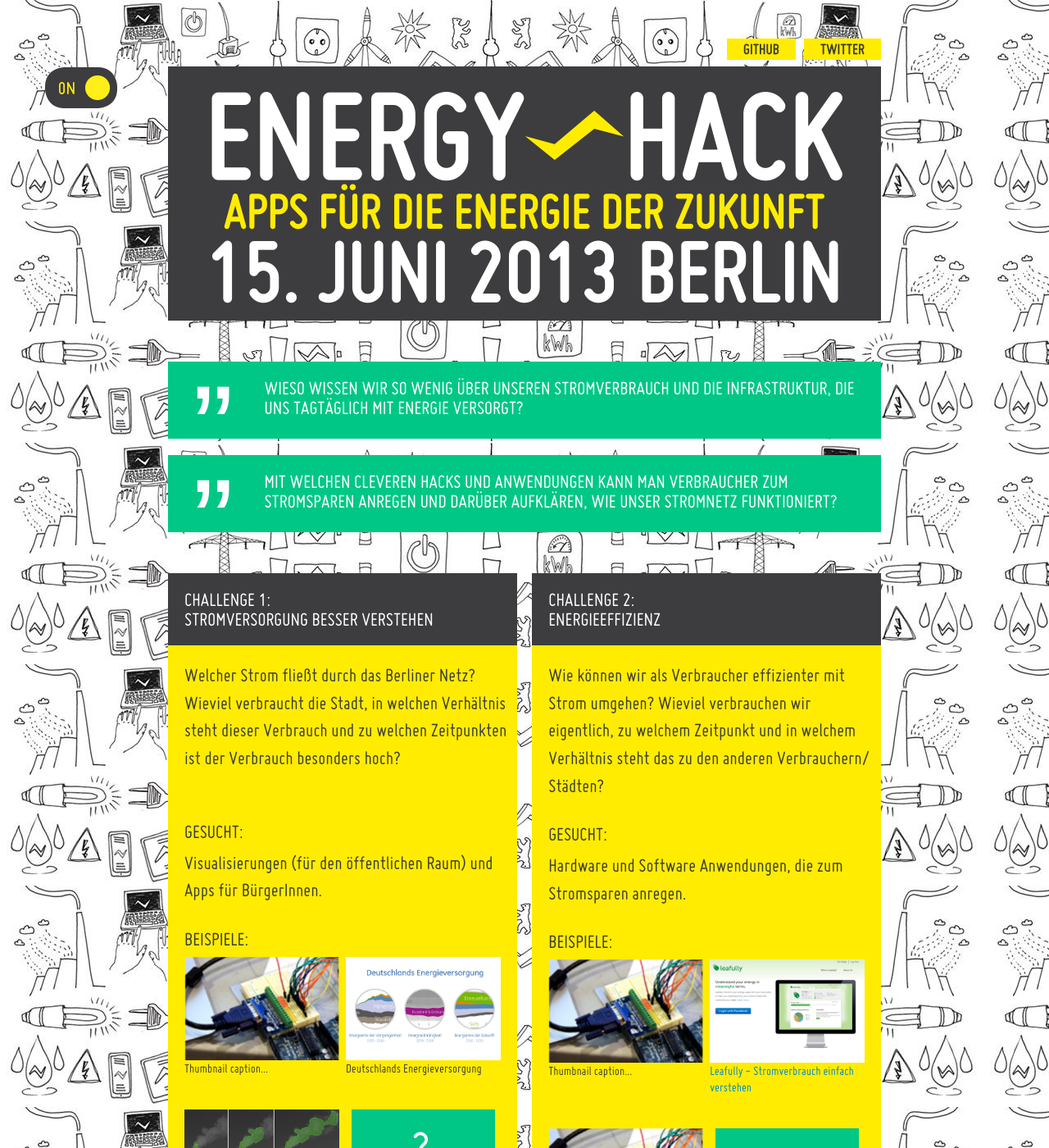
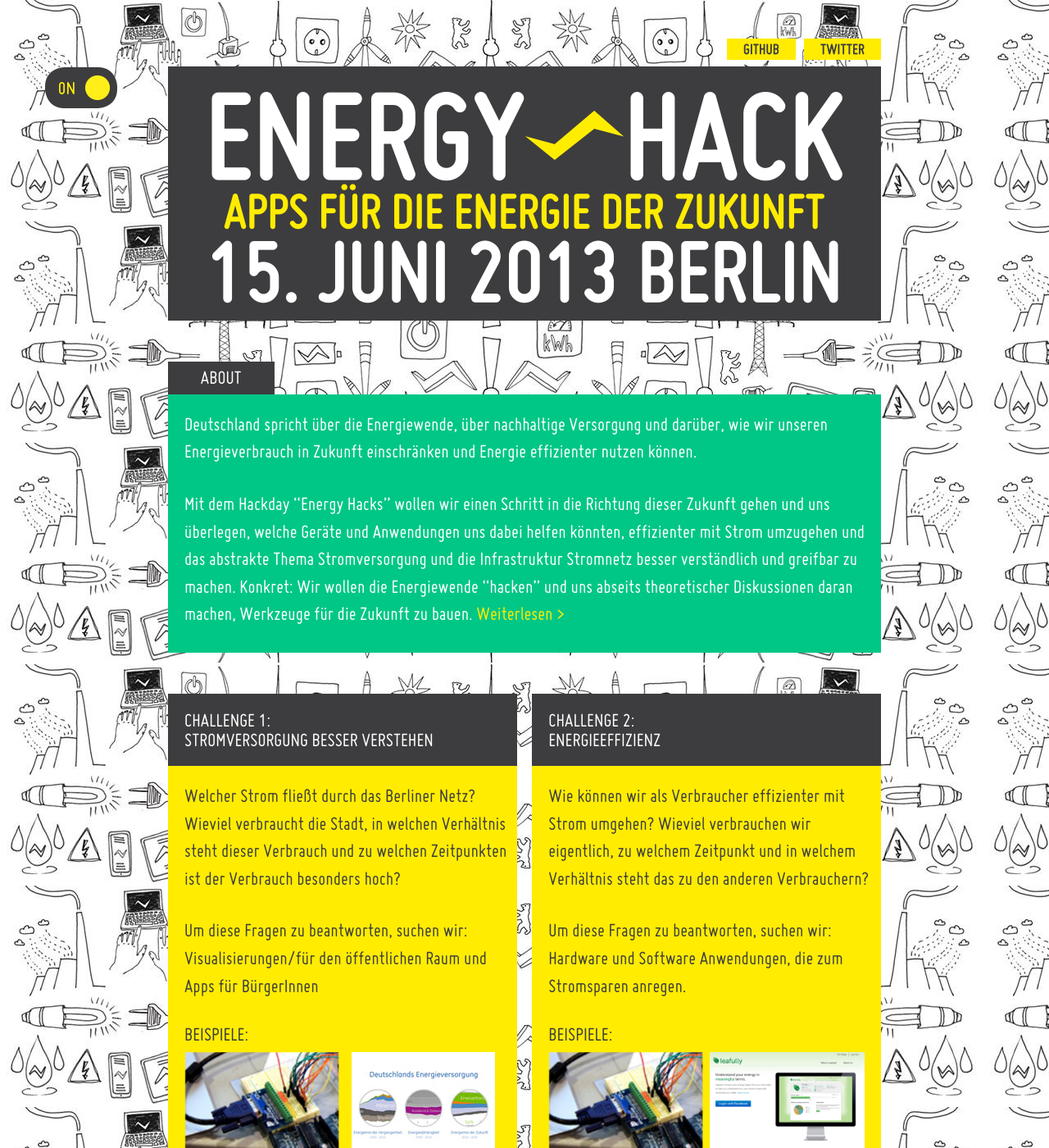
Before and after one commit to okfde/energyhack, a Jekyll site: the page built from index.html, in a window 1280 px wide and 1400 px high. Shown: the whole window at 82% size. Built offline with Jekyll 4.4.1, drawn with Linux system fonts in a browser that asks for light colours; nearby versions of some CDN libraries; some of the changed text lies outside the part shown.

Commit message:
Text Änderung

```diff
--- a/_includes/about.html
+++ b/_includes/about.html
@@ -4,6 +4,6 @@
 <div id="about" class="row-fluid color2">
     <div class="span12">
         <p>Deutschland spricht über die Energiewende, über nachhaltige Versorgung und darüber, wie wir unseren Energieverbrauch in Zukunft einschränken und Energie effizienter nutzen können.</p>
-        <p>Konkret: Wir wollen die Energiewende “hacken” und uns abseits theoretischer Diskussionen daran machen, Werkzeuge für die Zukunft zu bauen. Mit dem Hackday “Energy Hacks” wollen wir einen Schritt in die Richtung dieser Zukunft gehen und uns überlegen, welche Geräte und Anwendungen uns dabei helfen könnten, effizienter mit Strom umzugehen und das abstrakte Thema Stromversorgung und die Infrastruktur Stromnetz besser verständlich und greifbar zu machen. <a href="#" title="">Weiterlesen</a></p>
+        <p>Mit dem Hackday “Energy Hacks” wollen wir einen Schritt in die Richtung dieser Zukunft gehen und uns überlegen, welche Geräte und Anwendungen uns dabei helfen könnten, effizienter mit Strom umzugehen und das abstrakte Thema Stromversorgung und die Infrastruktur Stromnetz besser verständlich und greifbar zu machen. Konkret: Wir wollen die Energiewende “hacken” und uns abseits theoretischer Diskussionen daran machen, Werkzeuge für die Zukunft zu bauen. <a href="#" title="">Weiterlesen</a></p>
     </div>
 </div>
--- a/_includes/challenges.html
+++ b/_includes/challenges.html
@@ -2,7 +2,9 @@
     <div class="span6 color3">
         <div class="heading color1">Challenge 1:<br /> Stromversorgung besser verstehen</div>
         <p>Welcher Strom fließt durch das Berliner Netz? Wieviel verbraucht die Stadt, in welchen Verhältnis steht dieser Verbrauch und zu welchen Zeitpunkten ist der Verbrauch besonders hoch?</p>
-        <p><h4>Gesucht:</h4><p>Visualisierungen (für den öffentlichen Raum) und Apps für BürgerInnen.</p>
+        <p> Um diese Fragen zu beantworten, suchen wir:
+        Visualisierungen/für den öffentlichen Raum und
+        Apps für BürgerInnen
         <h4>Beispiele:</h4>
         <ul class="thumbnails">
             <li class="span6">
@@ -35,8 +37,9 @@
     </div>
     <div class="span6 color3">
         <div class="heading color1">Challenge 2: <br />Energieeffizienz</div>
-        <p>Wie können wir als Verbraucher effizienter mit Strom umgehen? Wieviel verbrauchen wir eigentlich, zu welchem Zeitpunkt und in welchem Verhältnis steht das zu den anderen Verbrauchern/ Städten?</p>
-        <h4>Gesucht:</h4><p>Hardware und Software Anwendungen, die zum Stromsparen anregen.</p>
+        <p>Wie können wir als Verbraucher effizienter mit Strom umgehen? Wieviel verbrauchen wir eigentlich, zu welchem Zeitpunkt und in welchem Verhältnis steht das zu den anderen Verbrauchern?</p>
+        <p> Um diese Fragen zu beantworten, suchen wir:
+        Hardware und Software Anwendungen, die zum Stromsparen anregen.</p>
         <h4>Beispiele:</h4>
         <ul class="thumbnails">
             <li class="span6">
--- a/index.html
+++ b/index.html
@@ -4,14 +4,14 @@ title: Energiedaten hacken!
 ---
 
 {% include header.html %}
-{% include quotes.html %}
+{% include about.html %}
 {% include challenges.html %}
+
 
 <div id="register" class="row-fluid">
     <a class="span12" href="#" title="">Jetzt Anmelden!</a>
 </div>
 
-{% include about.html %}
 {% include location.html %}
 {% include schedule.html %}
 {% include video.html %}
```
Also changed, not shown: img/challenges/energy.jpg.
